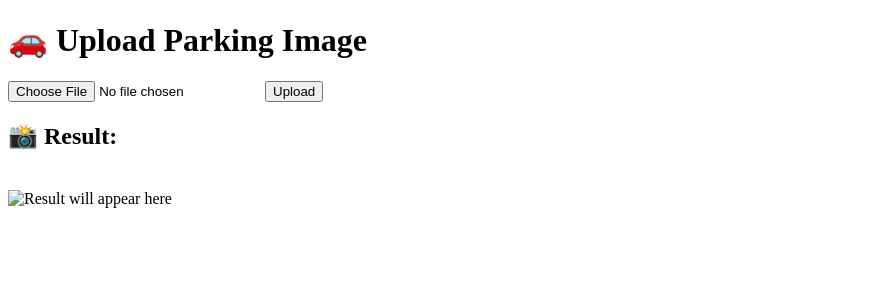
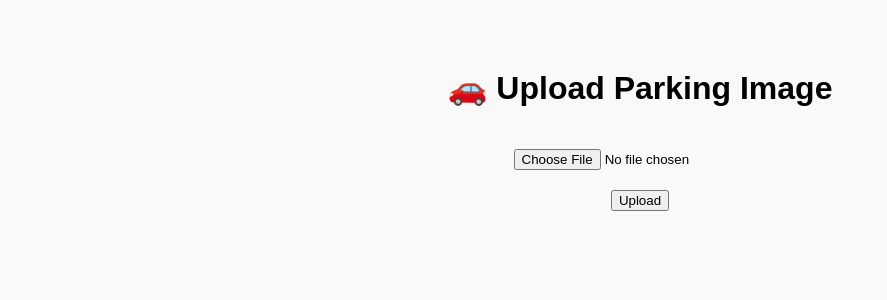
Before and after one commit to baglu/parking-app, a Flask app: template templates/index.html in a window 1280 px wide. Shown: the top 300 px of the page, without its empty margins (0-887 px from the left). Run offline with Flask 3, Linux system fonts and the light colour scheme; the template is opened without the code that fills it, so the values that code supplies are empty.

Commit message:
fix: correct image upload and display logic

```diff
--- a/templates/index.html
+++ b/templates/index.html
@@ -2,29 +2,34 @@
 <html>
 <head>
     <title>Parking Space Detection</title>
+    <style>
+        body {
+            font-family: Arial, sans-serif;
+            text-align: center;
+            padding: 40px;
+            background-color: #f9f9f9;
+        }
+        input[type="file"] {
+            margin: 20px 0;
+        }
+        img {
+            max-width: 90%;
+            height: auto;
+            margin-top: 20px;
+            border: 2px solid #555;
+        }
+    </style>
 </head>
 <body>
     <h1>🚗 Upload Parking Image</h1>
-    <form id="uploadForm" enctype="multipart/form-data">
-        <input type="file" name="image" id="imageInput" required>
+    <form action="/analyze" method="post" enctype="multipart/form-data">
+        <input type="file" name="image" accept="image/*" required><br>
         <button type="submit">Upload</button>
     </form>
 
-    <h2>📸 Result:</h2>
-    <img id="resultImage" src="" alt="Result will appear here" style="max-width:600px; margin-top:20px;">
-
-    <script>
-        const form = document.getElementById('uploadForm');
-        form.addEventListener('submit', async (e) => {
-            e.preventDefault();
-            const formData = new FormData(form);
-            const response = await fetch('http://127.0.0.1:5000/analyze', {
-                method: 'POST',
-                body: formData
-            });
-            const blob = await response.blob();
-            document.getElementById('resultImage').src = URL.createObjectURL(blob);
-        });
-    </script>
+    {% if result_image %}
+        <h2>📸 Result:</h2>
+        <img src="{{ result_image }}" alt="Detected Parking">
+    {% endif %}
 </body>
 </html>
```
